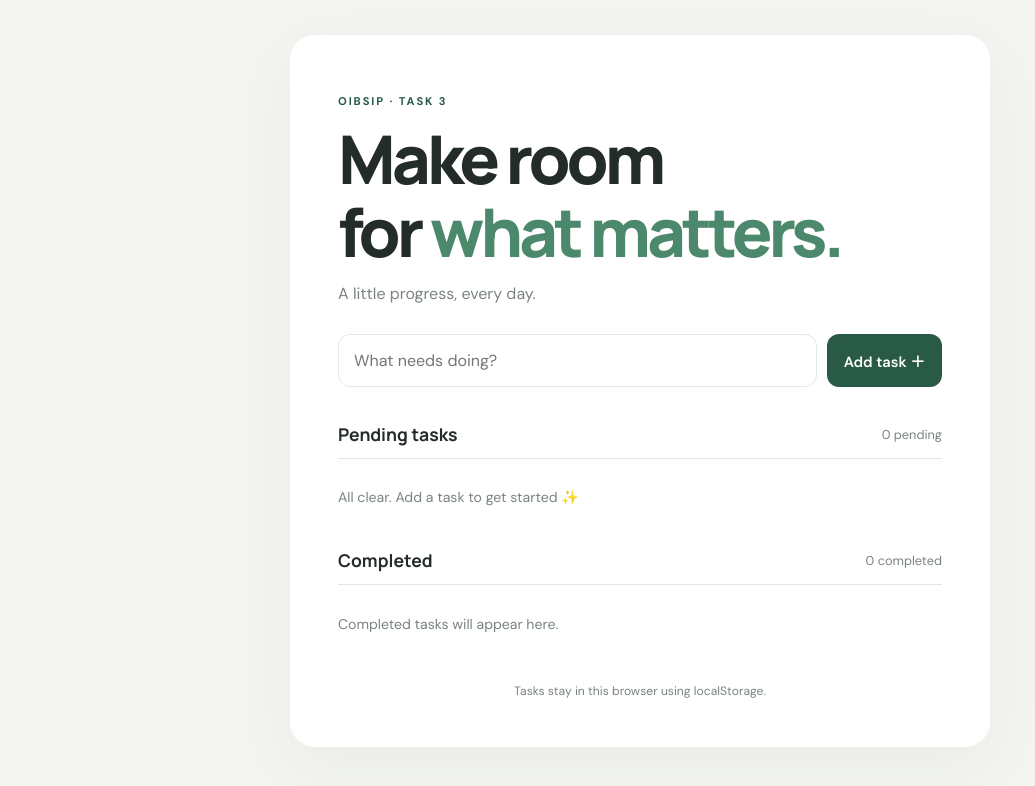
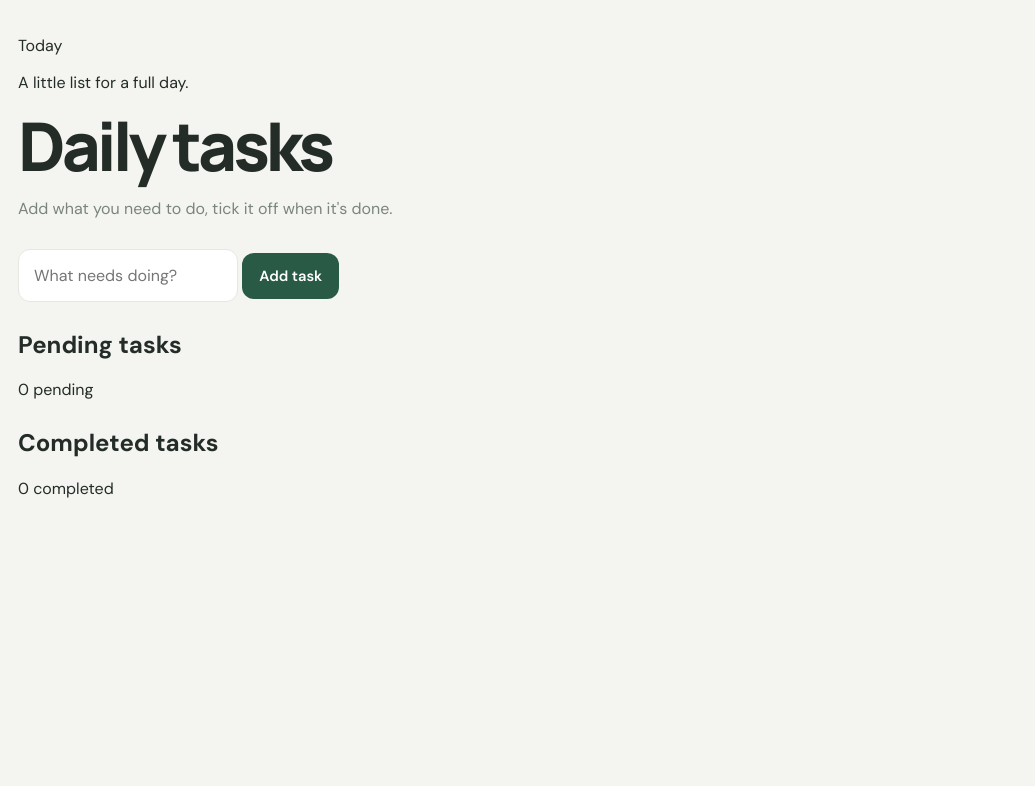
Before and after one commit to faisalshaik78/OIBSIP, a plain HTML site: page task-3-todo-app/index.html in a window 1280 px wide. Shown: the whole page, without its empty margins (0-1035 px from the left). Drawn offline with Linux system fonts and the light colour scheme.

Commit message:
Sync index.html from faisalshaik78/todo-app

```diff
--- a/task-3-todo-app/index.html
+++ b/task-3-todo-app/index.html
@@ -1,3 +1,37 @@
-<!doctype html>
-<html lang="en"><head><meta charset="UTF-8"><meta name="viewport" content="width=device-width, initial-scale=1.0"><meta name="description" content="A to-do app with editable tasks and local storage."><title>Daily Tasks | OIBSIP Task 3</title><link rel="stylesheet" href="style.css"><script src="script.js" defer></script></head>
-<body><main class="app"><header><p class="eyebrow">OIBSIP · TASK 3</p><h1>Make room<br>for <em>what matters.</em></h1><p class="sub">A little progress, every day.</p></header><form id="task-form"><label class="sr-only" for="task-input">New task</label><input id="task-input" maxlength="180" placeholder="What needs doing?" autocomplete="off" required><button type="submit">Add task <span>＋</span></button></form><section><div class="list-heading"><h2>Pending tasks</h2><span id="pending-count">0 pending</span></div><ul id="pending-list" class="task-list"></ul><p id="pending-empty" class="empty">All clear. Add a task to get started ✨</p></section><section><div class="list-heading"><h2>Completed</h2><span id="completed-count">0 completed</span></div><ul id="completed-list" class="task-list"></ul><p id="completed-empty" class="empty">Completed tasks will appear here.</p></section><footer>Tasks stay in this browser using localStorage.</footer></main></body></html>
+<!DOCTYPE html>
+<html lang="en">
+<head>
+<meta charset="UTF-8">
+<meta name="viewport" content="width=device-width, initial-scale=1, viewport-fit=cover">
+<title>Daily Tasks</title>
+<link rel="stylesheet" href="style.css">
+</head>
+<body>
+<main class="notebook">
+  <header class="topbar">
+    <span class="tag">Today</span>
+    <p class="motto">A little list for a full day.</p>
+  </header>
+
+  <h1>Daily tasks</h1>
+  <p class="sub">Add what you need to do, tick it off when it's done.</p>
+
+  <div class="add">
+    <input type="text" id="newTask" placeholder="What needs doing?" maxlength="200" aria-label="New task">
+    <button class="primary" id="addBtn">Add task</button>
+  </div>
+
+  <section aria-labelledby="ph">
+    <div class="head"><h2 id="ph">Pending tasks</h2><span class="count" id="pendingCount">0 pending</span></div>
+    <ul id="pendingList"></ul>
+  </section>
+
+  <section aria-labelledby="ch">
+    <div class="head"><h2 id="ch">Completed tasks</h2><span class="count" id="completedCount">0 completed</span></div>
+    <ul id="completedList"></ul>
+  </section>
+</main>
+
+<script src="script.js"></script>
+</body>
+</html>
```
